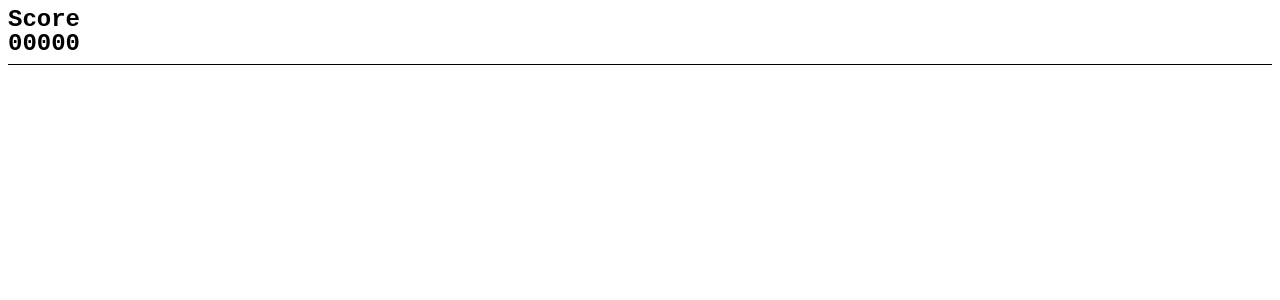
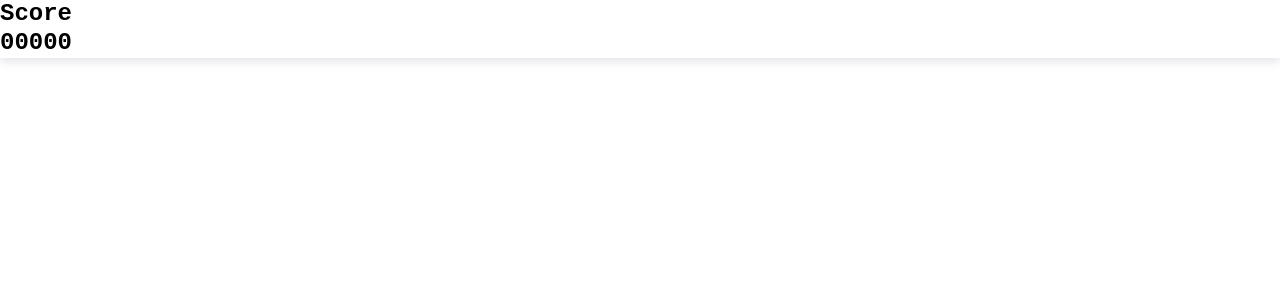
Before and after one commit to cauealb/projects-React, a React (Vite) app in the folder 02-score/: page / in a window 1280 px wide. Shown: the top 300 px of the page. Built offline with nearby package versions, Linux system fonts and the light colour scheme.

Commit message:
Criando um CSS Global + Estilizando o header

```diff
--- /dev/null
+++ b/02-score/global.js
@@ -0,0 +1,9 @@
+import { createGlobalStyle } from "styled-components";
+
+export const GlobalCSS = createGlobalStyle`
+    * {
+        margin: 0;
+        padding: 0;
+        box-sizing: border-box;
+    }
+`;
--- a/02-score/src/App.jsx
+++ b/02-score/src/App.jsx
@@ -1,9 +1,15 @@
 import { Header } from "./Components/Header/Heade";
+import { ThemeProvider } from "styled-components";
+import { theme } from "./Components/theme";
+import { GlobalCSS } from "../global";
 
 export function App() {
   return (
     <>
-      <Header/>
+    <ThemeProvider theme={theme}>
+      <Header />
+      <GlobalCSS />
+    </ThemeProvider>
     </>
   )
 }
--- a/02-score/src/Components/Header/Header.s.js
+++ b/02-score/src/Components/Header/Header.s.js
@@ -1,8 +1,14 @@
 import styled from 'styled-components'
 
 export const HeaderStyled =  styled.header`
+    margin: 0;
+    padding: 0;
+    box-sizing: border-box;
+    box-shadow: 0 3px 10px ${props => props.theme['--gray-100']};
+
+    display: flex;
+    flex-direction: column;
     font-size: 0.75rem;
     font-family: monospace;
-    line-height: 0.50rem;
-    border-bottom: 1px solid
+    line-height: 1.2;
 `;
--- /dev/null
+++ b/02-score/src/Components/theme.js
@@ -0,0 +1,14 @@
+export const theme = {
+    '--gray-900': '#121214',
+    '--gray-800': '#202024',
+    '--gray-700': '#323238',
+    '--gray-500': '#7C7C8A',
+    '--gray-300': '#8D8D99',
+    '--gray-200': '#C4C4CC',
+    '--gray-100': '#E1E1E6',
+
+    '--green-500': '#00875F',
+    '--green-300': '#00B37E',
+
+    '--red': '#F75A68',
+}
```
